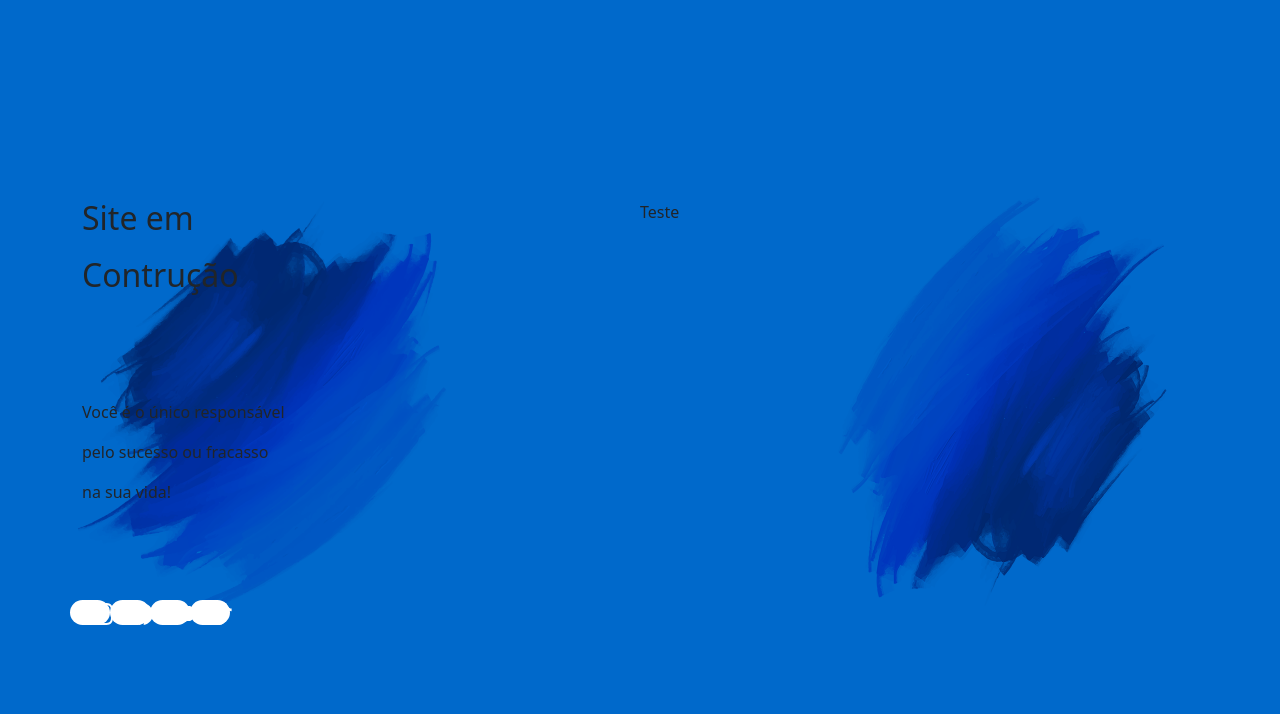
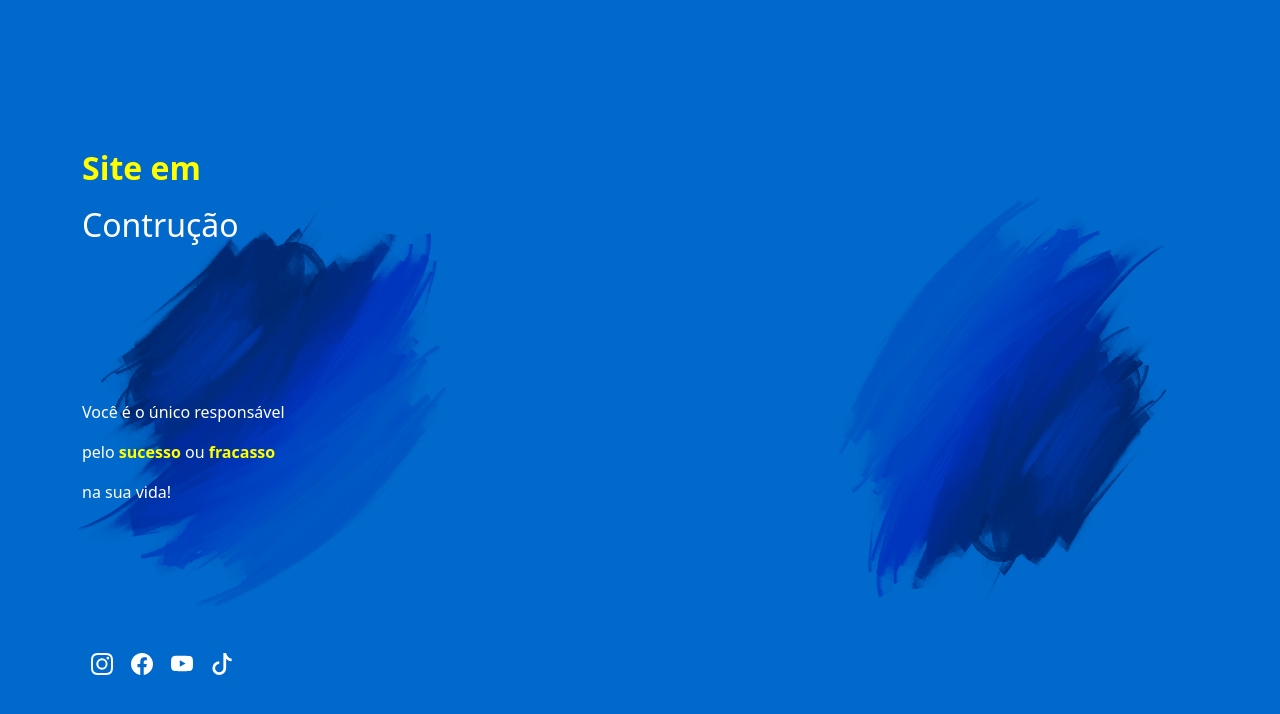
Before and after one commit to JudisP/mente-sucesso, a React (Vite) app: page / in a window 1280 px wide. Shown: the top 714 px of the page. Built offline with nearby package versions, Linux system fonts and the light colour scheme.

Commit message:
Cores no Texto

```diff
--- a/src/pages/Construcao.jsx
+++ b/src/pages/Construcao.jsx
@@ -1,5 +1,6 @@
 // import { Container } from "reactstrap"
 // import background from "../assets/backgroundConstrucao.png";
+import IconLogo from "@/assets/iconLogo.png";
 
 // import BsInstagram from 'react-icons/lib/bs/instagram'
 import { BsInstagram } from "react-icons/bs";
@@ -14,23 +15,22 @@ export function Construcao() {
     <>
       <div className="container-manuntencao">
         <section className="background-construcao">
-          {/* <img
-        src={background}
-        className="imagem"
-        alt="Imagem de Fundo da Página de Construção"
-      /> */}
           <Container className="d-flex flex-direction-col">
             <Col className="position-relative">
               <Row className="position-absolute top-0 start-0">
                 <Row>
-                  <h1>Site em</h1>
+                  <h1>
+                    <strong>Site em</strong>
+                  </h1>
                   <h1>Contrução</h1>
                 </Row>
               </Row>
               <Row className="position-absolute top-50 start-0">
                 <Row>
                   <p>Você é o único responsável</p>
-                  <p>pelo sucesso ou fracasso</p>
+                  <p>
+                    pelo <strong>sucesso</strong> ou <strong>fracasso</strong>
+                  </p>
                   <p>na sua vida!</p>
                 </Row>
               </Row>
@@ -51,7 +51,15 @@ export function Construcao() {
                 </Row>
               </Row>
             </Col>
-            <Col>Teste</Col>
+            <Col>
+              <Row>
+                <image
+                  src={IconLogo}
+                  className=""
+                  alt="Imagem de Fundo da Página de Construção"
+                />
+              </Row>
+            </Col>
           </Container>
         </section>
       </div>
--- a/src/scss/containers/construcao.scss
+++ b/src/scss/containers/construcao.scss
@@ -37,9 +37,14 @@
 }
 
 .container-manuntencao {
+    color: white;
+    strong {
+        color: yellow;
+    }
+
     section {
         .container {
-            height: 400px;
+            height: 500px;
         }
     }
 }
@@ -61,9 +66,19 @@
                         padding: 0px;
                     }
 
-                    .background-icon {
-                        background-color: white;
-                        border-radius: 999px;
+                    // .background-icon {
+                    //     background-color: white;
+                    //     border-radius: 999px;
+                    // }
+                }
+            }
+
+            .col {
+                .row {
+                    image {
+
+                        width: 250px;
+                        height: 250px;
                     }
                 }
             }
```
Also changed, not shown: src/assets/iconLogo.png (added).
